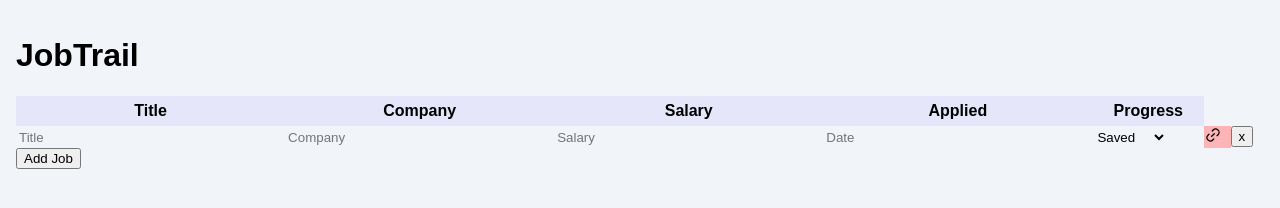
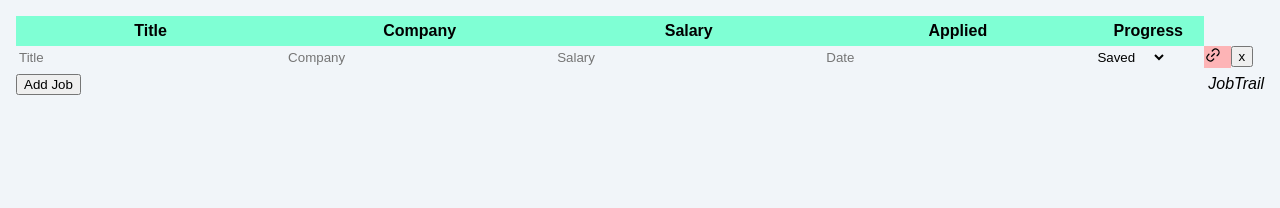
Before and after one commit to Jaefae/JobTrail, a browser extension: page index.html in a window 1280 px wide. Drawn offline with Linux system fonts and the light colour scheme.

Commit message:
Move logo and change header to aquamarine

```diff
--- a/index.html
+++ b/index.html
@@ -8,7 +8,6 @@
     <script src="extension.js" type="module" defer></script>
 </head>
 <body>
-    <h1 class="logo">JobTrail</h1>
     <div class="table-container">
         <table id="job-list">
             <thead>
@@ -25,5 +24,8 @@
             </tbody>
         </table>
     </div>
-    <button id="add-job">Add Job</button>
+    <div class="footer">
+        <button id="add-job">Add Job</button>
+        <p id="logo">JobTrail</p>
+    </div>
 </body>
--- a/styles.css
+++ b/styles.css
@@ -12,7 +12,7 @@ body {
 
 thead {
     width: 100%;
-    background-color: lavender;
+    background-color: aquamarine;
 }
 
 thead tr {
@@ -37,6 +37,20 @@ input, select {
     background: none;
 }
 
+.footer {
+    display: inline-flex;
+    height: 32px;
+    width: 100%;
+    align-items: center;
+    justify-content: space-between;
+}
+
+#logo {
+    font-size: 16px;
+    font-style: italic;
+    align-self: right;
+}
+
 
 tbody tr:hover {
     background-color: #c8c8c8;
```
